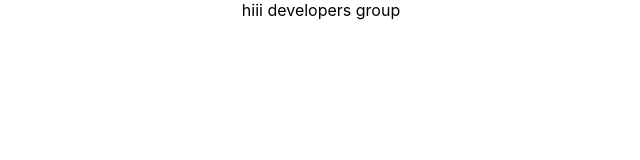
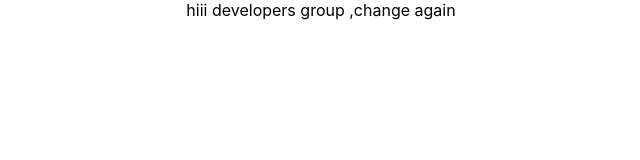
Before and after one commit to Shashinda2001/group-project, a React (Create React App) app in the folder font-End/furniture-app/: page / in a window 1280 px wide. Shown: the top 160 px of the page, without its empty margins (319-959 px from the left). Built offline with nearby package versions, Linux system fonts and the light colour scheme.

Commit message:
change again

```diff
--- a/font-End/furniture-app/src/App.js
+++ b/font-End/furniture-app/src/App.js
@@ -4,7 +4,7 @@ import './App.css';
 function App() {
   return (
     <div className="App">
-      hiii developers group
+      hiii developers group ,change again
     </div>
   );
 }
```
